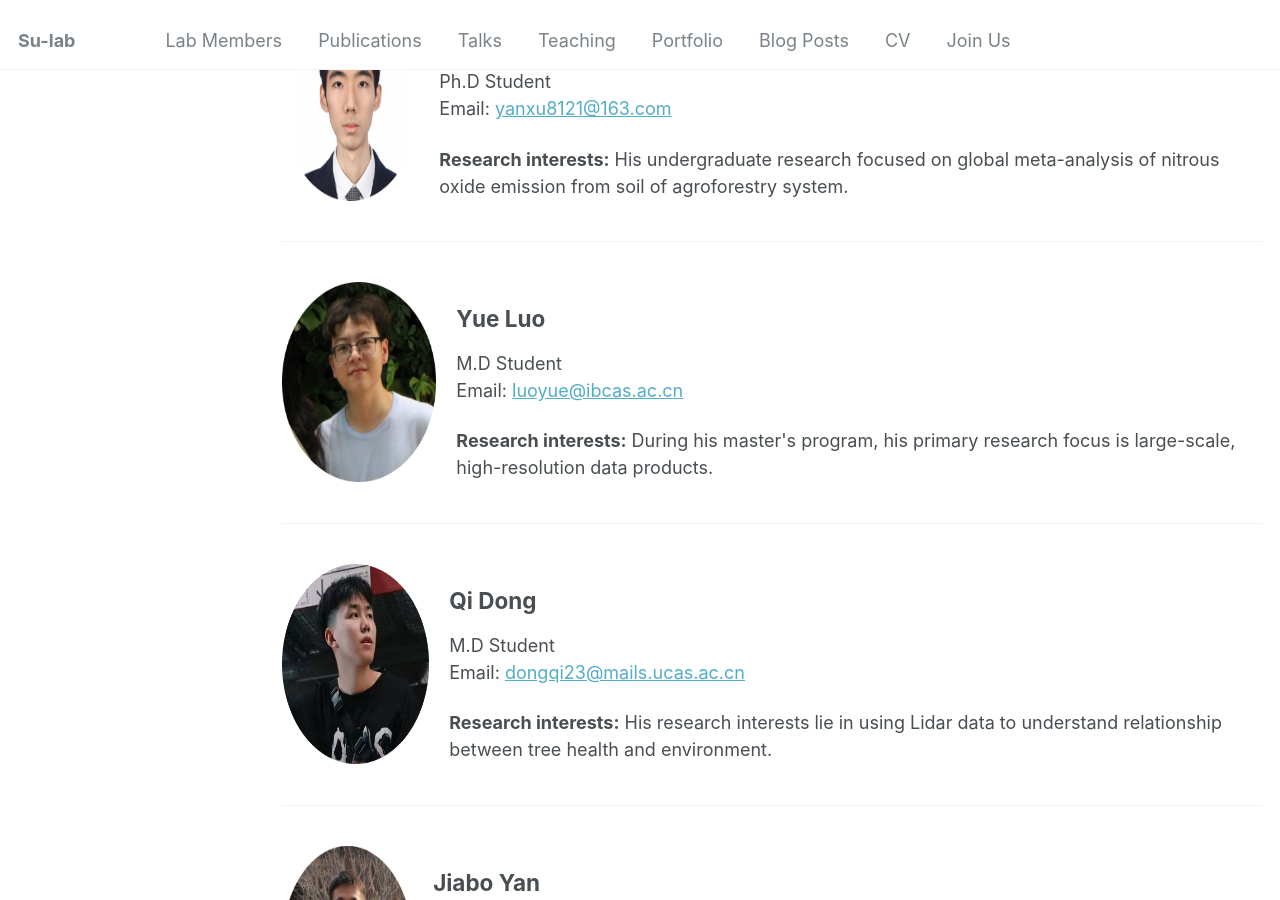
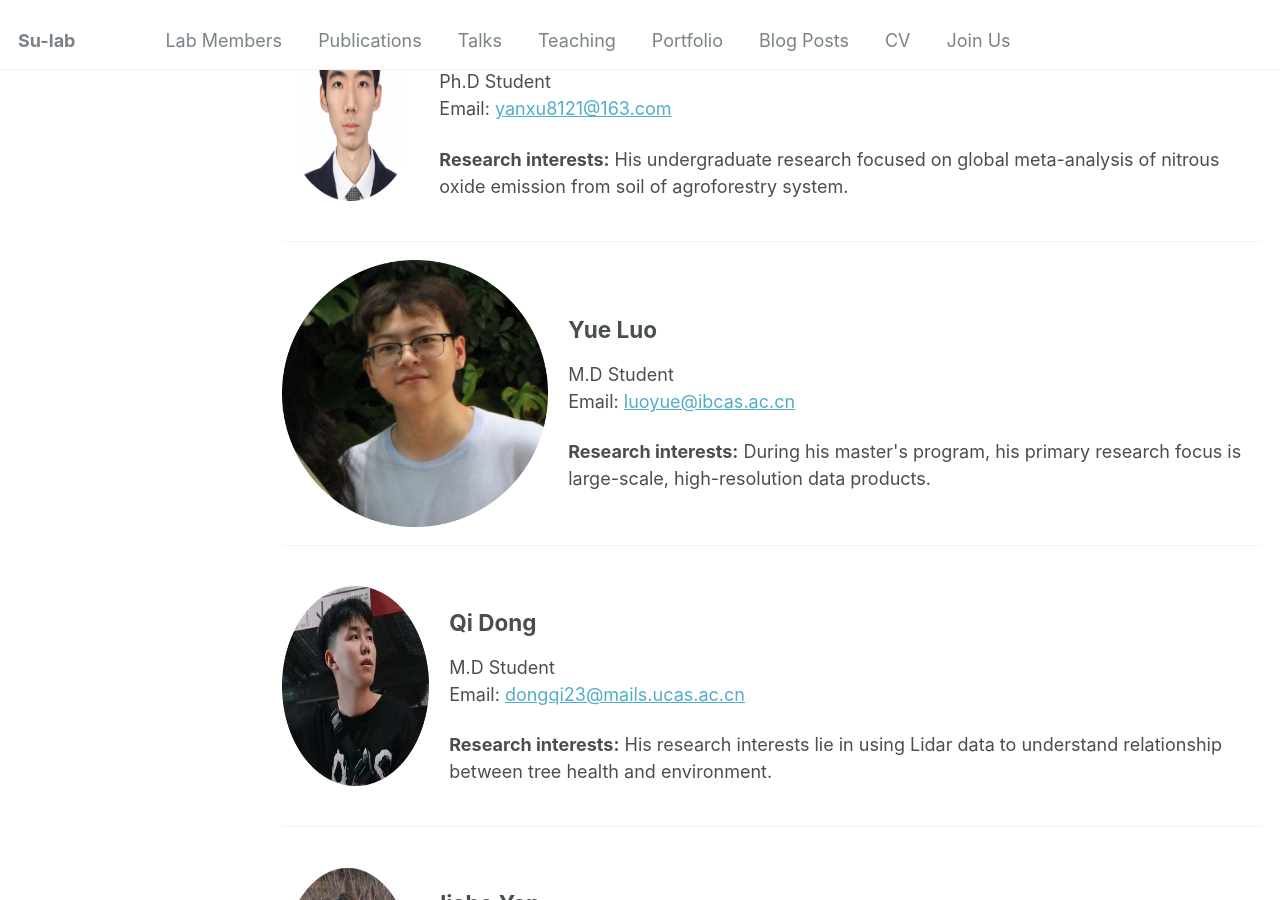
Before and after one commit to krotia/krotia.github.io, a Jekyll site: the page built from _pages/members.md, in a window 1280 px wide and 900 px high, scrolled down 3226 px. Built offline with Jekyll 4.4.1, drawn with Linux system fonts in a browser that asks for light colours.

Commit message:
Update members.md

```diff
--- a/_pages/members.md
+++ b/_pages/members.md
@@ -130,7 +130,7 @@ author_profile: false
 
 <div style="display: flex; align-items: center;">
   <div>
-    <img src="/images/Yue Luo.png" alt="Yue Luo" style="width: 200px; height: 200px;">
+    <img src="/images/Yue Luo.png" alt="Yue Luo" width=400px height=200px>
   </div>
   <div style="margin-left: 20px;">
     <h2>Yue Luo</h2>
```
